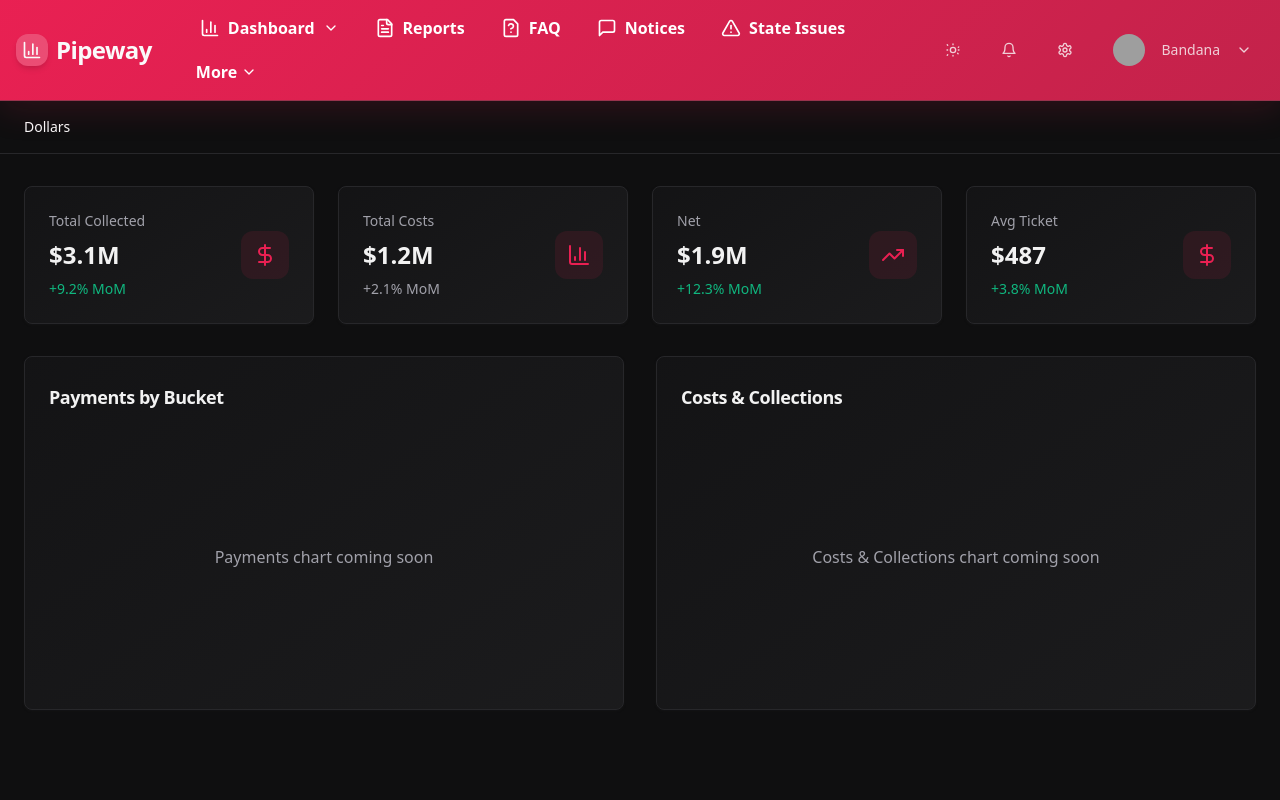
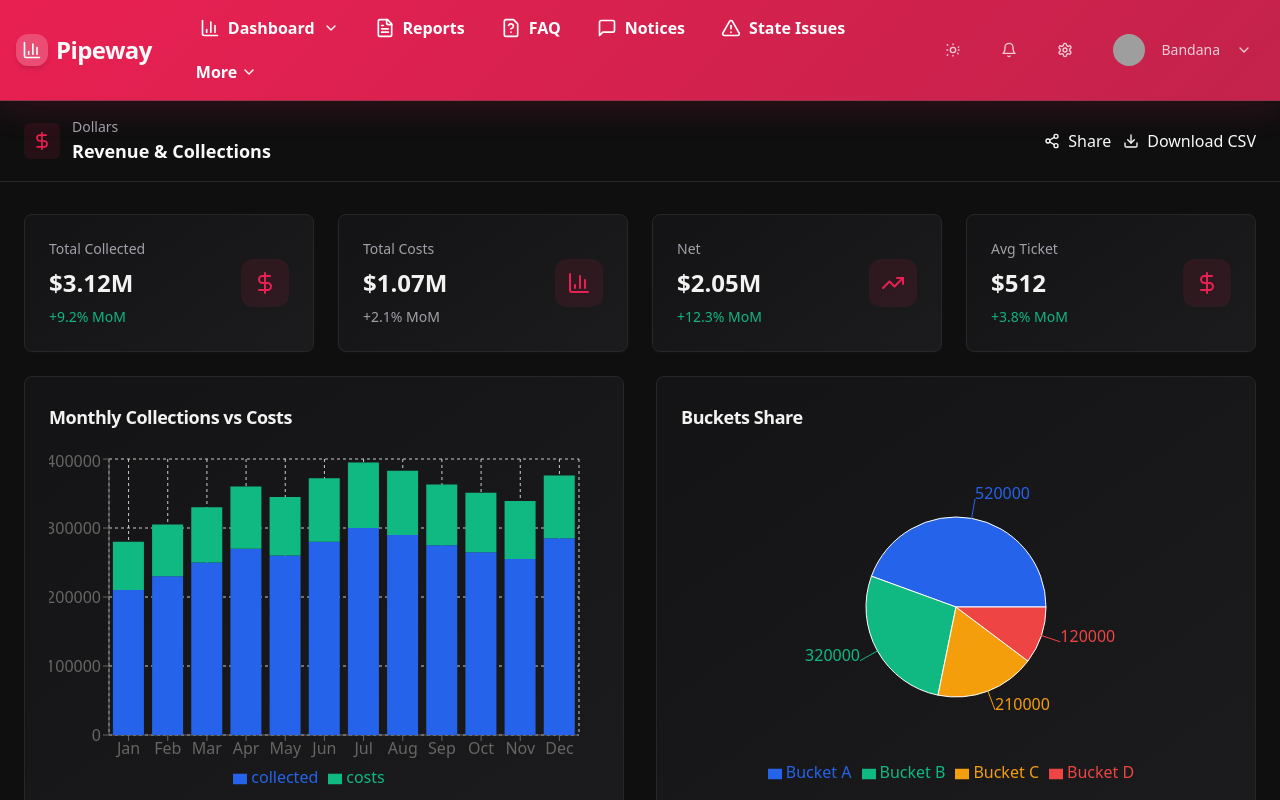
Before and after one commit to Awesome-SSP/crest-ui-93, a React (Vite) app: page /dollars in a window 1280 px wide. Built offline with nearby package versions, Linux system fonts and the light colour scheme; grey boxes are pictures that could not be loaded; the HTML template or start-up script is replaced by a standard one.

Commit message:
feat: enhance Dollars component with charts, sharing, and CSV export functionality

```diff
--- a/src/pages/Dollars.tsx
+++ b/src/pages/Dollars.tsx
@@ -1,35 +1,129 @@
-import { useEffect } from "react";
-import { DollarSign, TrendingUp, BarChart3 } from "lucide-react";
-import ChartCard from "@/components/ChartCard";
-import StatsCard from "@/components/StatsCard";
+import React from 'react';
+import { DollarSign, TrendingUp, BarChart3, Share2, Download } from 'lucide-react';
+import ChartCard from '@/components/ChartCard';
+import StatsCard from '@/components/StatsCard';
+import { LineChart, Line, XAxis, YAxis, CartesianGrid, Tooltip as ReTooltip, ResponsiveContainer, BarChart, Bar, Cell, PieChart, Pie, Legend } from 'recharts';
+import { toast } from '@/hooks/use-toast';
 
-const Dollars = () => {
-  useEffect(() => {
-    document.title = "Dollars Dashboard | Pipeway";
+// Sample data for the Dollars dashboard demo. Replace with API data when
+// integrating backend.
+const monthly = [
+  { month: 'Jan', collected: 210000, costs: 70000 },
+  { month: 'Feb', collected: 230000, costs: 75000 },
+  { month: 'Mar', collected: 250000, costs: 80000 },
+  { month: 'Apr', collected: 270000, costs: 90000 },
+  { month: 'May', collected: 260000, costs: 85000 },
+  { month: 'Jun', collected: 280000, costs: 92000 },
+  { month: 'Jul', collected: 300000, costs: 95000 },
+  { month: 'Aug', collected: 290000, costs: 93000 },
+  { month: 'Sep', collected: 275000, costs: 88000 },
+  { month: 'Oct', collected: 265000, costs: 86000 },
+  { month: 'Nov', collected: 255000, costs: 84000 },
+  { month: 'Dec', collected: 285000, costs: 91000 },
+];
+
+const buckets = [
+  { name: 'Bucket A', value: 520000 },
+  { name: 'Bucket B', value: 320000 },
+  { name: 'Bucket C', value: 210000 },
+  { name: 'Bucket D', value: 120000 },
+];
+
+const COLORS = ['#2563eb', '#10B981', '#F59E0B', '#EF4444'];
+
+const Dollars: React.FC = () => {
+  React.useEffect(() => {
+    document.title = 'Dollars Dashboard | Pipeway';
+  }, []);
+
+  const handleShare = React.useCallback(async () => {
+    const data = { title: document.title, text: 'Dollars dashboard', url: window.location.href } as any;
+    try {
+      if (navigator.share) {
+        await navigator.share(data);
+        toast({ title: 'Shared', description: 'Shared via native share.' });
+        return;
+      }
+    } catch (e) { }
+    try {
+      await navigator.clipboard.writeText(data.url);
+      toast({ title: 'Link copied', description: 'Page URL copied to clipboard.' });
+    } catch (e) {
+      prompt('Copy this link', data.url);
+    }
+  }, []);
+
+  const exportCSV = React.useCallback(() => {
+    try {
+      const rows = monthly;
+      const headers = Object.keys(rows[0]);
+      const csv = [headers.join(',')].concat(rows.map(r => headers.map(h => JSON.stringify((r as any)[h] ?? '')).join(','))).join('\n');
+      const blob = new Blob([csv], { type: 'text/csv' });
+      const url = URL.createObjectURL(blob);
+      const a = document.createElement('a');
+      a.href = url; a.download = 'dollars.csv'; a.click(); URL.revokeObjectURL(url);
+    } catch (e) {
+      console.error(e);
+      toast({ title: 'Export failed', description: 'Could not export CSV.' });
+    }
   }, []);
 
   return (
     <div className="min-h-screen bg-content-background">
-      <div className="px-6 py-4 border-b border-border">
-        <div className="flex items-center space-x-2 text-sm text-muted-foreground">
-          <span className="text-foreground">Dollars</span>
+      <div className="px-6 py-4 border-b border-border flex items-center justify-between">
+        <div className="flex items-center space-x-3">
+          <div className="p-2 rounded-md bg-primary/10">
+            <DollarSign className="w-5 h-5 text-primary" />
+          </div>
+          <div>
+            <div className="text-sm text-muted-foreground">Dollars</div>
+            <div className="text-lg font-semibold">Revenue & Collections</div>
+          </div>
+        </div>
+        <div className="flex items-center gap-3">
+          <button onClick={handleShare} className="btn flex items-center gap-2"><Share2 className="w-4 h-4" /> Share</button>
+          <button onClick={exportCSV} className="btn btn-primary flex items-center gap-2"><Download className="w-4 h-4" /> Download CSV</button>
         </div>
       </div>
 
       <div className="px-6 py-8">
-        <div className="grid grid-cols-1 md:grid-cols-2 lg:grid-cols-4 gap-6 mb-8">
-          <StatsCard title="Total Collected" value="$3.1M" change="+9.2% MoM" changeType="positive" icon={DollarSign} delay={0.1} />
-          <StatsCard title="Total Costs" value="$1.2M" change="+2.1% MoM" changeType="neutral" icon={BarChart3} delay={0.2} />
-          <StatsCard title="Net" value="$1.9M" change="+12.3% MoM" changeType="positive" icon={TrendingUp} delay={0.3} />
-          <StatsCard title="Avg Ticket" value="$487" change="+3.8% MoM" changeType="positive" icon={DollarSign} delay={0.4} />
+        <div className="grid grid-cols-1 md:grid-cols-2 lg:grid-cols-4 gap-6 mb-6">
+          <StatsCard title="Total Collected" value="$3.12M" change="+9.2% MoM" changeType="positive" icon={DollarSign} delay={0.1} />
+          <StatsCard title="Total Costs" value="$1.07M" change="+2.1% MoM" changeType="neutral" icon={BarChart3} delay={0.15} />
+          <StatsCard title="Net" value="$2.05M" change="+12.3% MoM" changeType="positive" icon={TrendingUp} delay={0.2} />
+          <StatsCard title="Avg Ticket" value="$512" change="+3.8% MoM" changeType="positive" icon={DollarSign} delay={0.25} />
         </div>
 
         <div className="grid grid-cols-1 xl:grid-cols-2 gap-8">
-          <ChartCard title="Payments by Bucket" delay={0.5}>
-            <div className="h-64 flex items-center justify-center text-muted-foreground">Payments chart coming soon</div>
+          <ChartCard title="Monthly Collections vs Costs" delay={0.3}>
+            <div style={{ height: 340 }}>
+              <ResponsiveContainer width="100%" height="100%">
+                <BarChart data={monthly} margin={{ top: 10, right: 20, left: 0, bottom: 0 }}>
+                  <CartesianGrid strokeDasharray="3 3" />
+                  <XAxis dataKey="month" />
+                  <YAxis />
+                  <ReTooltip />
+                  <Legend />
+                  <Bar dataKey="collected" stackId="a" fill="#2563eb" />
+                  <Bar dataKey="costs" stackId="a" fill="#10B981" />
+                </BarChart>
+              </ResponsiveContainer>
+            </div>
           </ChartCard>
-          <ChartCard title="Costs & Collections" delay={0.6}>
-            <div className="h-64 flex items-center justify-center text-muted-foreground">Costs & Collections chart coming soon</div>
+
+          <ChartCard title="Buckets Share" delay={0.35}>
+            <div style={{ height: 340 }} className="flex items-center justify-center">
+              <ResponsiveContainer width="100%" height="100%">
+                <PieChart>
+                  <Pie data={buckets} dataKey="value" nameKey="name" cx="50%" cy="50%" outerRadius={90} label>
+                    {buckets.map((entry, index) => (
+                      <Cell key={`cell-${index}`} fill={COLORS[index % COLORS.length]} />
+                    ))}
+                  </Pie>
+                  <Legend />
+                </PieChart>
+              </ResponsiveContainer>
+            </div>
           </ChartCard>
         </div>
       </div>
```
